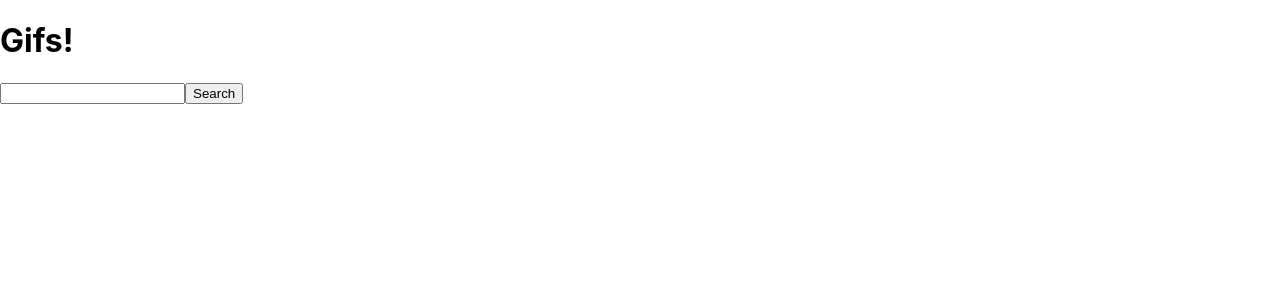
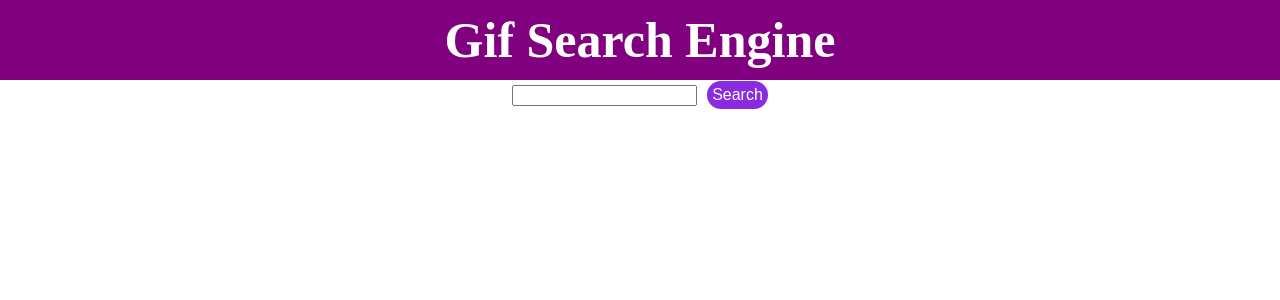
Before and after one commit to caitlinselca/Giphy-API, a React (Create React App) app: page / in a window 1280 px wide. Shown: the top 300 px of the page. Built offline with nearby package versions, Linux system fonts and the light colour scheme.

Commit message:
trying to get images to load

```diff
--- a/src/App.css
+++ b/src/App.css
@@ -28,6 +28,39 @@
   color: #61dafb;
 }
 
+.header {
+  background-color: purple;
+  color: white;
+  font: 25px copperplate;
+  height: 10vh;
+  /* font-size: 25px; */
+  display: flex;
+  align-items: center;
+  justify-content: center;
+}
+
+.search {
+  height: 30px;
+  font-size: 16px;
+  display: flex;
+  align-items: center;
+  justify-content: center;
+}
+
+.search-button {
+  margin-left: 10px;
+  background-color: blueviolet;
+  border: none;
+  color: white;
+  padding: 5px 5px;
+  text-align: center;
+  text-decoration: none;
+  display: inline-block;
+  font-size: 16px;
+  cursor: pointer;
+  border-radius: 25px;
+}
+
 @keyframes App-logo-spin {
   from {
     transform: rotate(0deg);
--- a/src/GifItem.js
+++ b/src/GifItem.js
@@ -3,7 +3,15 @@ import React from 'react';
 const GifItem = (image) => {
   return (
     <li>
-      <img src={image.gif.url} />
+      <img src={image.gif.embed_url} />
+      	{/* <iframe
+				src={props.gif.embed_url}
+				width="480"
+				height="255"
+				frameBorder="0"
+				class="giphy-embed"
+				allowFullScreen
+			></iframe> */}
     </li>
   )
 };
--- a/src/SearchField.js
+++ b/src/SearchField.js
@@ -1,10 +1,11 @@
-import React from 'react';
+import React from "react";
 import axios from "axios";
+import GifList from "./GifList";
 
 class SearchBar extends React.Component {
 	constructor(props) {
 		super(props);
-        this.state = { term: '' };
+		this.state = { term: "", gifs: [] };
 	}
 
 	handleChange = e => {
@@ -16,22 +17,29 @@ class SearchBar extends React.Component {
 	handleSubmit = e => {
 		console.log("Search Gifs: " + this.state.term);
 		axios
-        .get('http://api.giphy.com/v1/gifs/search?q=SEARCH+TERM+GOES+HERE&api_key=mLxD4Hc77uYnY3b5VTGOm64fNtmh3CIA')
-        .then(gif => {
-
+			.get(
+				`http://api.giphy.com/v1/gifs/search?q=${this.state.term.toUpperCase()}&api_key=mLxD4Hc77uYnY3b5VTGOm64fNtmh3CIA`
+			)
+			.then(res => {
+				let data = res.data.data.map(image => {
+                    return {
+                        id: image.id,
+                        embed_url: image.embed_url
+                    };
+                });
+				this.setState({gifs: data, isError: false});
 			})
-    }
-
-    // onInputChange(term) {
-    //     this.setState({term});
-    //     this.props.onTermChange(term);
-    // }
+			.catch(e => {
+                // console.log(e);
+                this.setState({ isError: true, gifs: [] });
+			});
+	};
 
 	render() {
 		return (
 			<div>
 				<div className="header">
-            <h1> Gifs! </h1>
+					<h1> Gif Search Engine </h1>
 				</div>
 				<div className="search">
 					<input
@@ -41,10 +49,14 @@ class SearchBar extends React.Component {
 						className="input-field"
 						onChange={this.handleChange}
 					></input>
-                <button className="search-button" onClick={this.handleSubmit}>
+					<button
+						className="search-button"
+						onClick={this.handleSubmit}
+					>
 						Search
 					</button>
 				</div>
+                <GifList gifs={this.state.gifs}></GifList>
 			</div>
 		);
 	}
```
Lines whose indentation alone changed are shown as unchanged.
